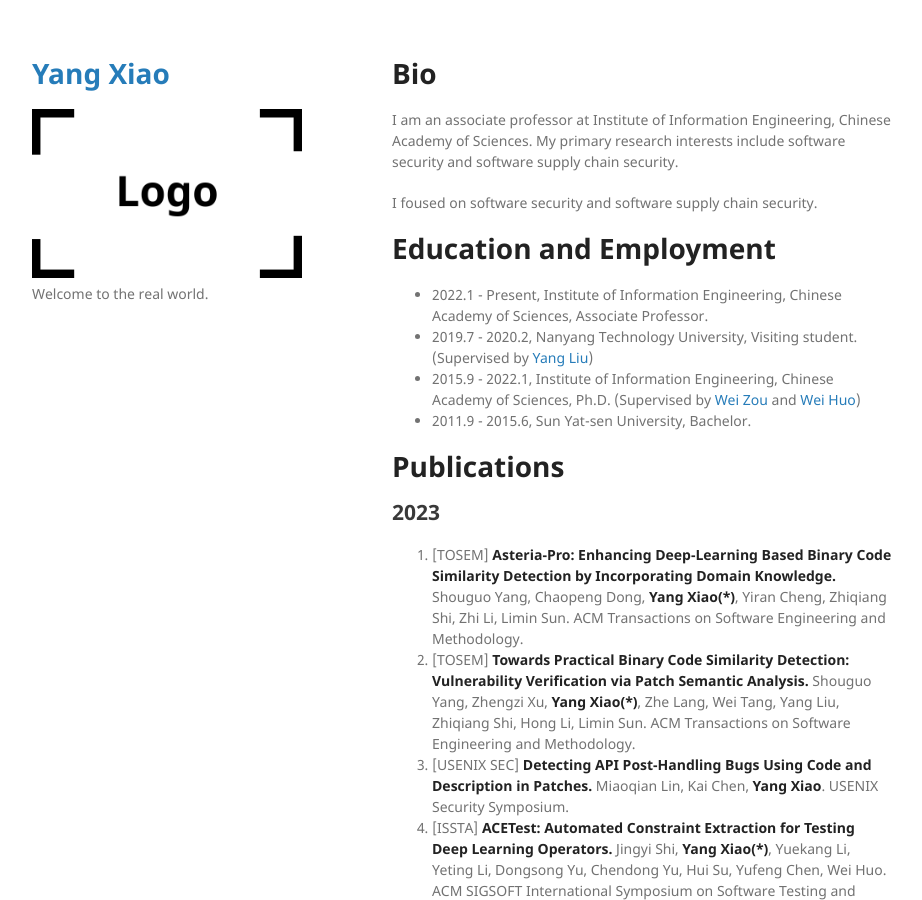
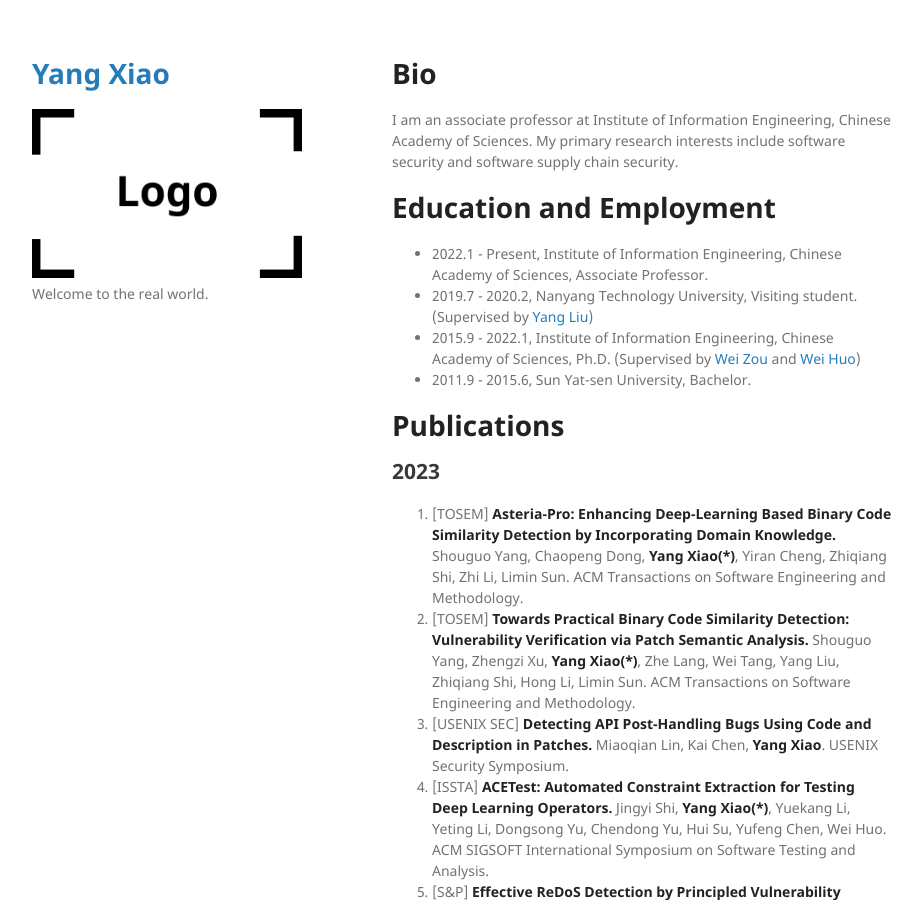
Before and after one commit to YangY-Xiao/YangY-Xiao.github.io, a Jekyll site: the page built from index.md, in a window 1280 px wide and 900 px high. Shown: the whole window, without its empty margins (178-1100 px from the left). Built offline with Jekyll 4.4.1, drawn with Linux system fonts in a browser that asks for light colours; our own code applies the rules of GitHub Pages for plain Markdown files.

Commit message:
update index

```diff
--- a/index.md
+++ b/index.md
@@ -2,8 +2,6 @@
 I am an associate professor at Institute of Information Engineering, Chinese Academy of Sciences. My primary research interests include software security and software supply chain security.
 
 
-
-I foused on software security and software supply chain security.
 
 # Education and Employment
 
```
